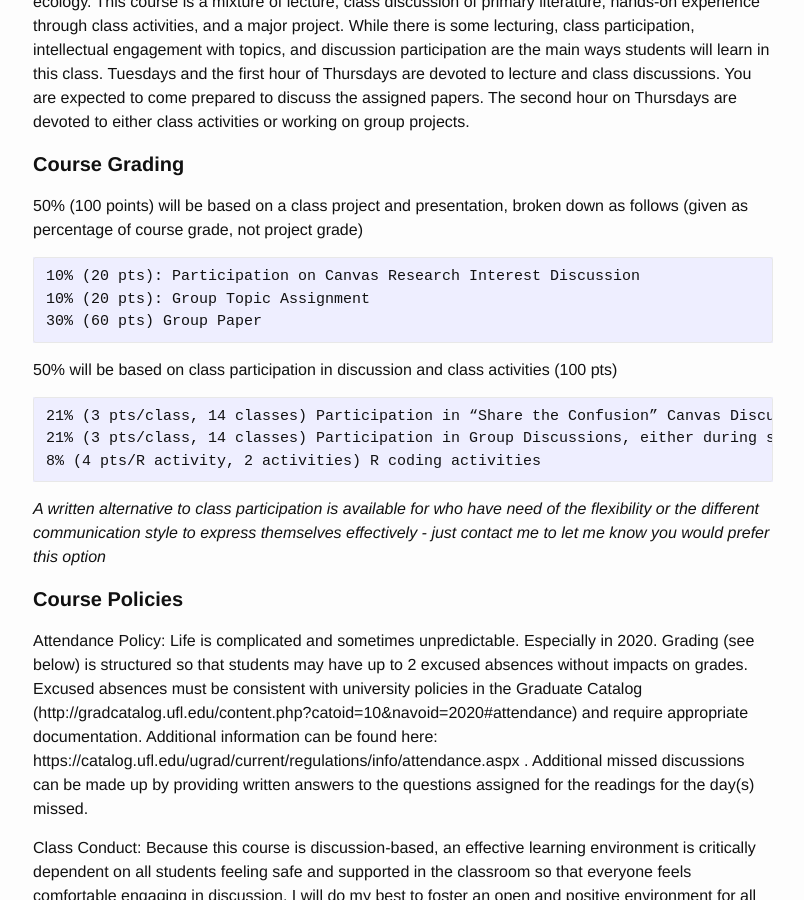
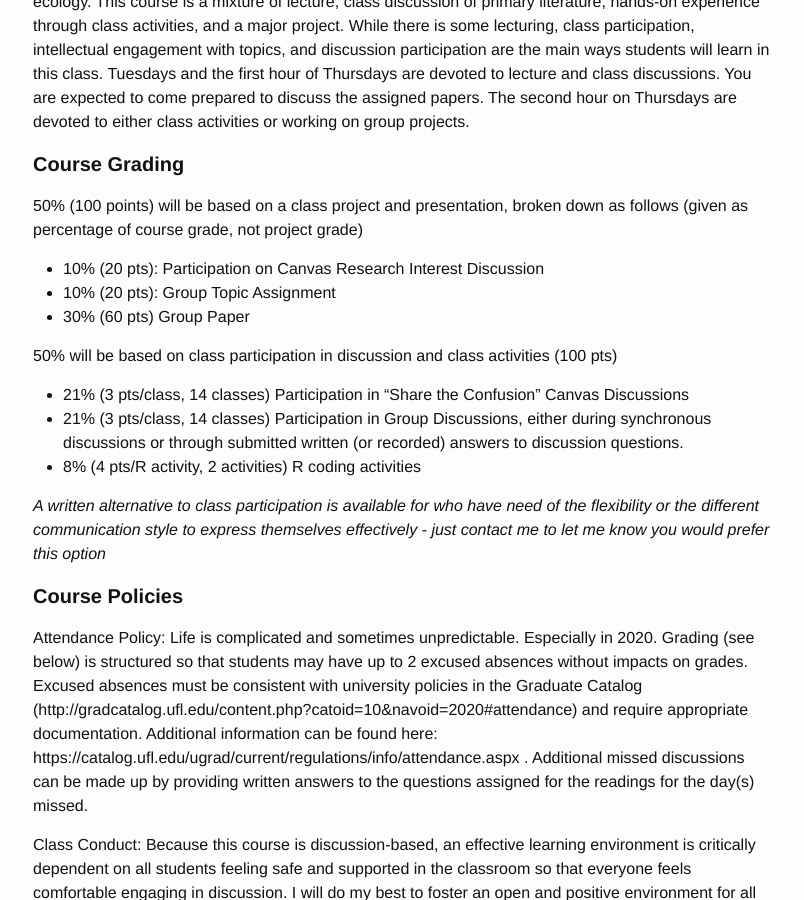
Before and after one commit to skmorgane/biodiversity-course, a Jekyll site: the page built from syllabus.md, in a window 1280 px wide and 900 px high, scrolled down 877 px. Shown: the whole window, without its empty margins (237-1041 px from the left). Built offline with Jekyll 4.4.1, drawn with Linux system fonts in a browser that asks for light colours.

```diff
--- a/syllabus.md
+++ b/syllabus.md
@@ -32,15 +32,15 @@ This course is designed to provide advanced training for graduate students in a
 
 50% (100 points) will be based on a class project and presentation, broken down as follows (given as percentage of course grade, not project grade)
 
-    10% (20 pts): Participation on Canvas Research Interest Discussion
-    10% (20 pts): Group Topic Assignment
-    30% (60 pts) Group Paper
+* 10% (20 pts): Participation on Canvas Research Interest Discussion
+* 10% (20 pts): Group Topic Assignment
+* 30% (60 pts) Group Paper
 
- 50% will be based on class participation in discussion and class activities (100 pts)
+50% will be based on class participation in discussion and class activities (100 pts)
 
-    21% (3 pts/class, 14 classes) Participation in “Share the Confusion” Canvas Discussions
-    21% (3 pts/class, 14 classes) Participation in Group Discussions, either during synchronous discussions or through submitted written (or recorded) answers to discussion questions.
-    8% (4 pts/R activity, 2 activities) R coding activities
+* 21% (3 pts/class, 14 classes) Participation in “Share the Confusion” Canvas Discussions
+* 21% (3 pts/class, 14 classes) Participation in Group Discussions, either during synchronous discussions or through submitted written (or recorded) answers to discussion questions.
+* 8% (4 pts/R activity, 2 activities) R coding activities
 
 *A written alternative to class participation is available for who have need of the flexibility or the different communication style to express themselves effectively - just contact me to let me know you would prefer this option*
 
```
